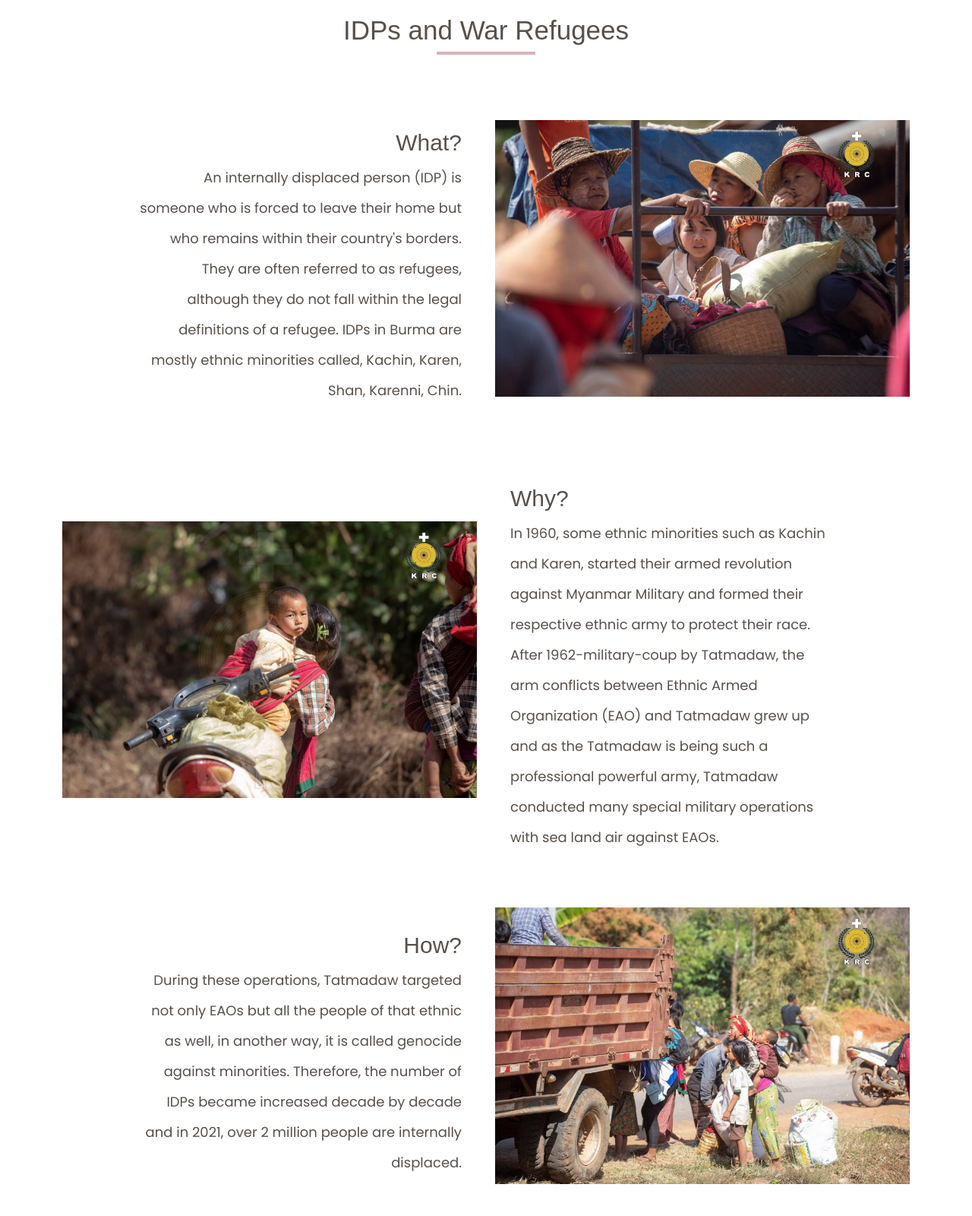
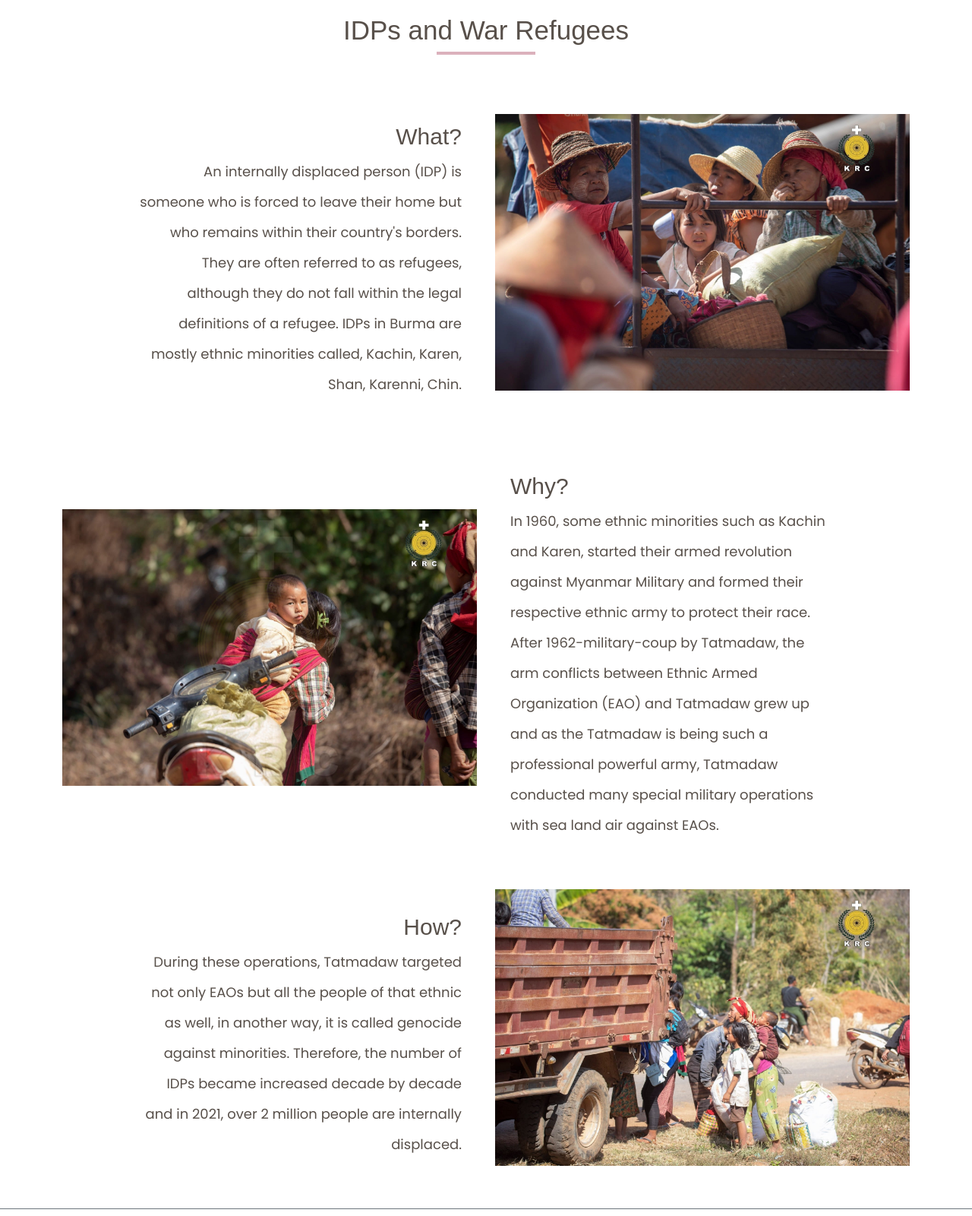
Before and after one commit to zayarhtet/handstoburma, a plain HTML site: page index.html in a window 1280 px wide. Shown: the part 820-2420 px from the top of the page at 76% size. Drawn offline with nearby package versions, Linux system fonts and the light colour scheme; a web font is replaced by a local one.

Commit message:
fin khn lyk

```diff
--- a/css/home.css
+++ b/css/home.css
@@ -150,6 +150,10 @@
     padding: 10px;
 } */
 
+.mcustom {
+    margin-top: 40px!important;
+}
+
 @media screen and (max-width: 1200px) {
     .ques-ans-r {
         padding-left: 10px;
@@ -174,6 +178,10 @@
     }
     .ques-ans-r {
         padding-left: 0px;
+    }
+    .banner-content {
+        margin-top: calc(100vh - 700px);
+
     }
 }
 
@@ -221,6 +229,9 @@
     .wh-ans-r p {
         text-align: left;
     }
+    .mcustom {
+        margin-top: 0px!important;
+    }
 }
 
 @media screen and (max-width: 480px) {
--- a/index.html
+++ b/index.html
@@ -67,7 +67,7 @@
                         </div>
                     </div>
                 </div>
-                <div class="row align-items-center mt-5">
+                <div class="row align-items-center mcustom">
                     <div class="col-sm-6">
                         <div class="ques-ans-r">
                             <div class="row">
@@ -92,7 +92,7 @@
                         </div>
                     </div>
                 </div>
-                <div class="row  flex-wrap-reverse align-items-center mt-5">
+                <div class="row  flex-wrap-reverse align-items-center mcustom">
                     <div class="col-sm-6">
                         <div class="img-what">
                             <img src="./assets/images/photo-2.jpg" class="img-fluid img" alt="IDPs">
@@ -117,7 +117,7 @@
                         </div>
                     </div>
                 </div>
-                <div class="row align-items-center mt-5">
+                <div class="row align-items-center mcustom">
                     <div class="col-sm-6">
                         <div class="ques-ans-r">
                             <div class="row">
```
